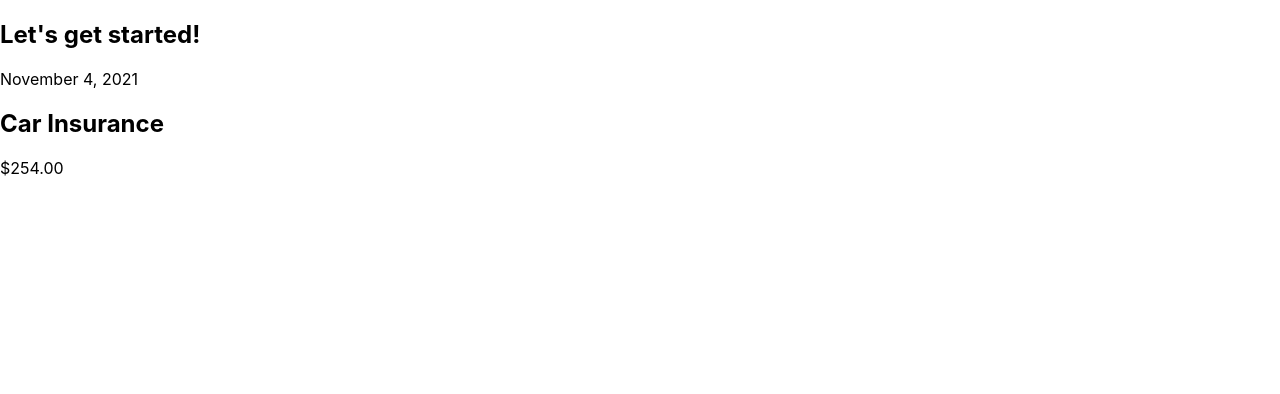
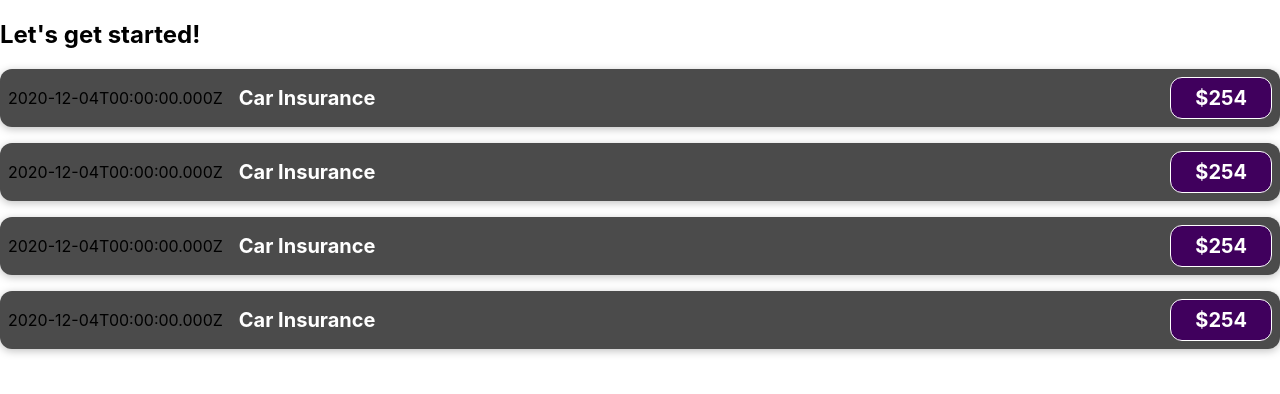
Before and after one commit to marknair/shiny-react, a JavaScript app: page / in a window 1280 px wide. Shown: the top 394 px of the page. Built offline with nearby package versions, Linux system fonts and the light colour scheme.

Commit message:
Added first full component

```diff
--- a/src/App.js
+++ b/src/App.js
@@ -1,11 +1,18 @@
 import ExpenseItem from "./components/ExpenseItem";
 
 function App() {
+    const expenses = [
+        { title: "Car Insurance", amount: 294.67, date: new Date(2021, 11, 4)},
+
+    ]
 
   return (
       <div>
         <h2>Let's get started!</h2>
-        <ExpenseItem></ExpenseItem>
+          <ExpenseItem></ExpenseItem>
+          <ExpenseItem></ExpenseItem>
+          <ExpenseItem></ExpenseItem>
+          <ExpenseItem></ExpenseItem>
       </div>
   );
 }
--- /dev/null
+++ b/src/components/ExpenseItem.css
@@ -0,0 +1,56 @@
+.expense-item {
+    display: flex;
+    justify-content: space-between;
+    align-items: center;
+    box-shadow: 0 2px 8px rgba(0, 0, 0, 0.25);
+    padding: 0.5rem;
+    margin: 1rem 0;
+    border-radius: 12px;
+    background-color: #4b4b4b;
+}
+
+.expense-item__description {
+    display: flex;
+    flex-direction: column;
+    gap: 1rem;
+    align-items: flex-end;
+    flex-flow: column-reverse;
+    justify-content: flex-start;
+    flex: 1;
+}
+
+.expense-item h2 {
+    color: #3a3a3a;
+    font-size: 1rem;
+    flex: 1;
+    margin: 0 1rem;
+    color: white;
+}
+
+.expense-item__price {
+    font-size: 1rem;
+    font-weight: bold;
+    color: white;
+    background-color: #40005d;
+    border: 1px solid white;
+    padding: 0.5rem;
+    border-radius: 12px;
+}
+
+@media (min-width: 580px) {
+    .expense-item__description {
+        flex-direction: row;
+        align-items: center;
+        justify-content: flex-start;
+        flex: 1;
+    }
+
+    .expense-item__description h2 {
+        font-size: 1.25rem;
+    }
+
+    .expense-item__price {
+        font-size: 1.25rem;
+        padding: 0.5rem 1.5rem;
+    }
+}
--- a/src/components/ExpenseItem.js
+++ b/src/components/ExpenseItem.js
@@ -1,10 +1,16 @@
+import "./ExpenseItem.css";
+
 function ExpenseItem() {
+    const expenseDate = new Date(2020, 11, 4);
+    const expenseTitle = "Car Insurance";
+    const expenseAmount = 254.00;
+
     return (
-        <div>
-            <div>November 4, 2021</div>
-            <div>
-                <h2>Car Insurance</h2>
-                <div>$254.00</div>
+        <div className="expense-item">
+            <div>{expenseDate.toISOString()}</div>
+            <div className="expense-item__description">
+                <h2>{expenseTitle}</h2>
+                <div className="expense-item__price">${expenseAmount}</div>
             </div>
         </div>)
 }
```
